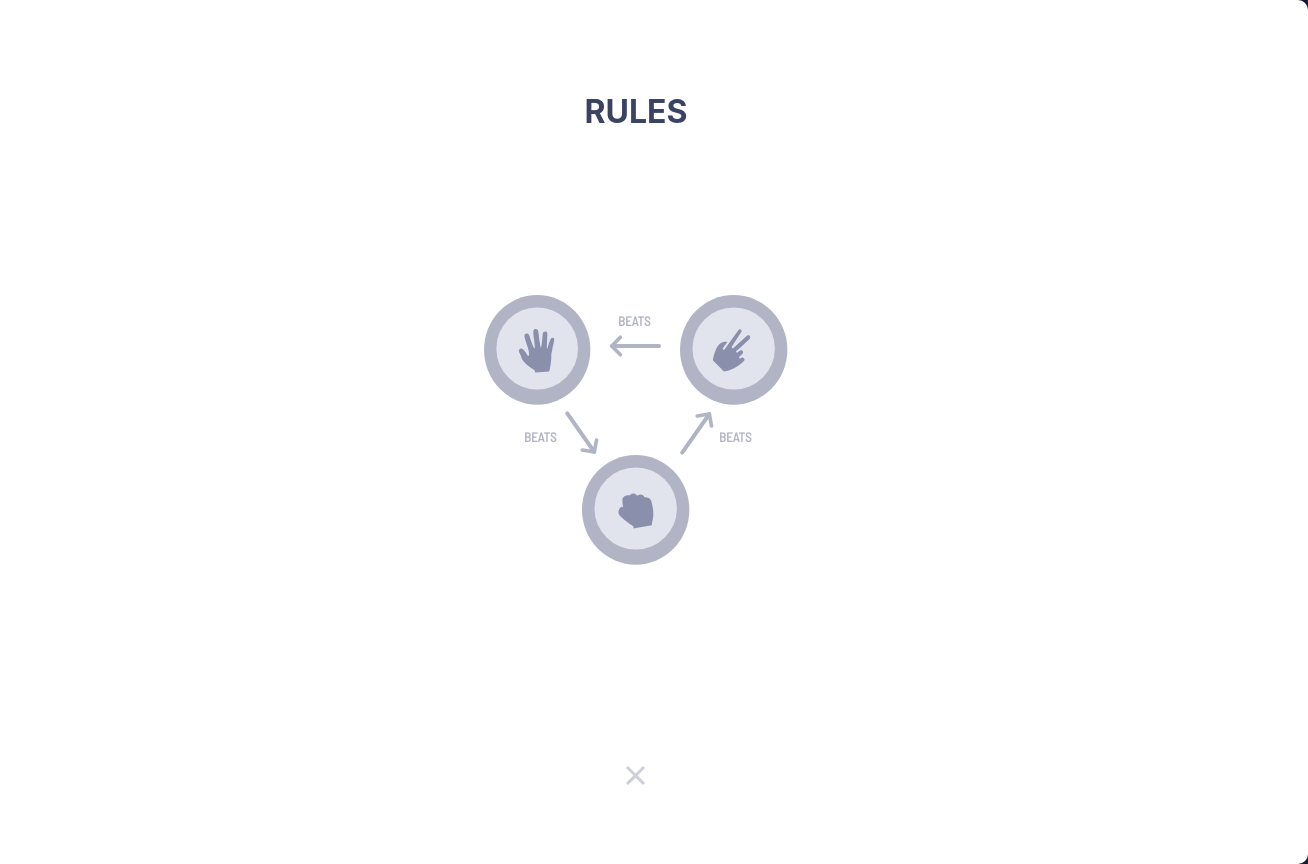
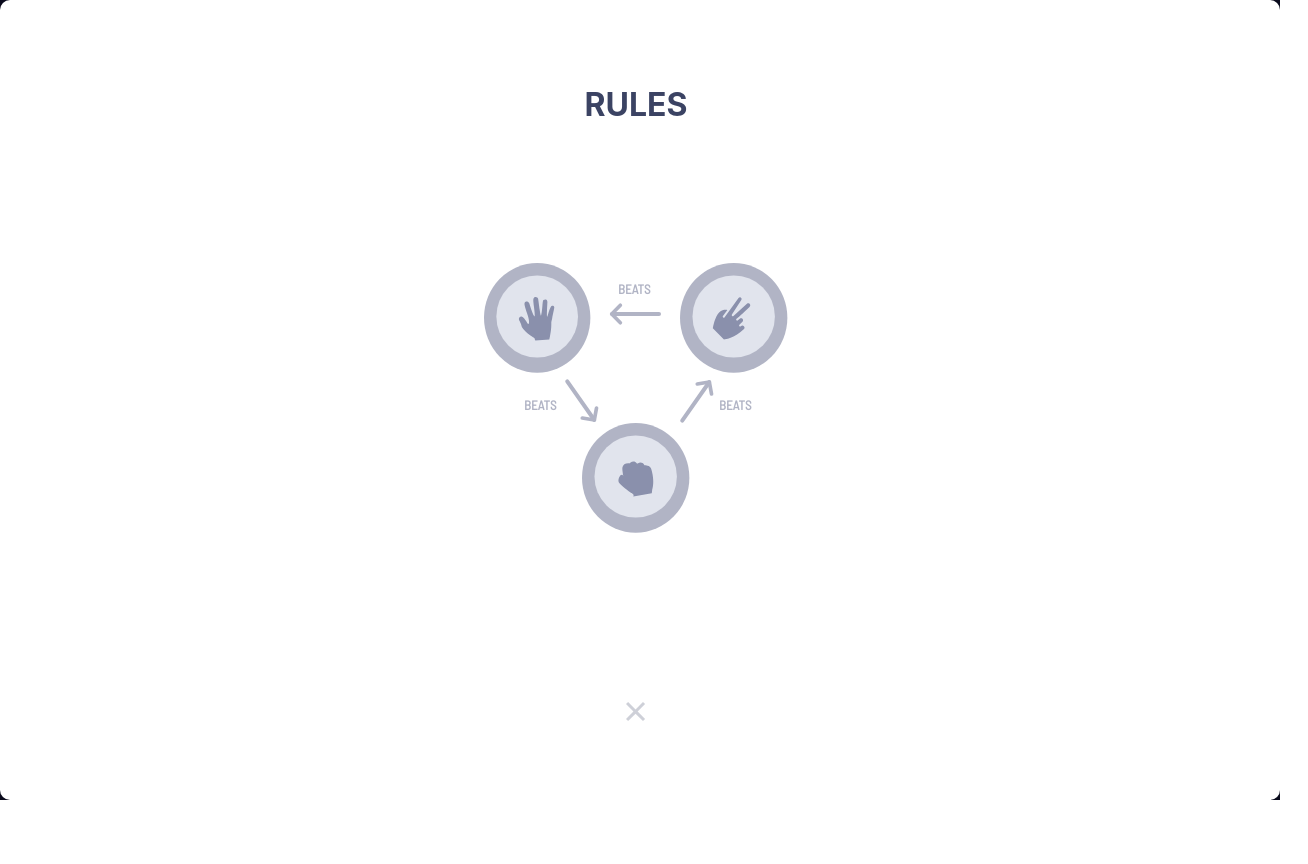
Before and after one commit to djblackett/rock-paper-scissors-react, a React (Create React App) app: page / in a window 1280 px wide. Both pictures are taken after a click on the button "RULES". Shown: the whole page, 1308 px wide, since content can reach past the window. After the commit the page ends 800 px from the top, so only its background shows below. Built offline with nearby package versions, Linux system fonts and the light colour scheme.

Commit message:
fix stuff

```diff
--- a/src/App.css
+++ b/src/App.css
@@ -1,15 +1,22 @@
 @import url("https://fonts.googleapis.com/css2?family=Barlow+Semi+Condensed&display=swap");
 @import url("./normalize.css");
+
+* {
+  box-sizing: border-box;
+}
 
 html {
   height: 100%;
   width: 100%;
   margin: 0;
   padding: 0;
+  overflow-x: hidden;
   font-family: "Barlow Semi Condensed", sans-serif;
 }
 
 body {
+  right: 0;
+  bottom: 0;
   box-sizing: border-box;
   min-height: 100%;
   height: 100%;
@@ -30,7 +37,7 @@ body {
   box-sizing: border-box;
   height: 100%;
   /* max-height: 900px; */
-  width: 100vw;
+  width: 100%;
   margin: 0;
   padding: 0;
   overflow-x: hidden;
--- a/src/App.js
+++ b/src/App.js
@@ -24,7 +24,7 @@ const Overlay = styled.div`
 const RulesButton = styled.button`
   align-self: center;
   margin-bottom: 3em;
-
+  margin-top: 2rem;
   padding: 0.3em 1.9em;
   background-color: transparent;
   border: 2px solid white;
@@ -34,6 +34,15 @@ const RulesButton = styled.button`
   text-align: center;
   transition: all 0.5s ease-in;
   justify-self: center;
+
+  &:hover {
+    /* background-color: magenta; */
+    transform: scale(1.3);
+  }
+
+  &:focus {
+    transform: scale(1.3);
+  }
 
   @media (min-width: 1300px) {
     align-self: flex-end;
@@ -106,7 +115,7 @@ function App() {
       )}
 
       {/* Standard attribution for Front End Mentor projects */}
-
+       {/* <Attribution /> */}
       </div>
   );
 }
--- a/src/components/CircleHand.jsx
+++ b/src/components/CircleHand.jsx
@@ -3,11 +3,12 @@ import { animated, useSpring } from "react-spring";
 import styled from "styled-components";
 import { AppContext } from "../App";
 
-const OuterCircle = styled.div`
+const OuterCircle = styled.button`
   height: 150px;
   width: 150px;
   max-width: 225px;
   max-height: 225px;
+  border: none;
   border-radius: 50%;
   display: flex;
   justify-content: center;
@@ -15,6 +16,15 @@ const OuterCircle = styled.div`
   position: relative;
   /* z-index: 5; */
   transform: translateY(-5px);
+  transition: all 0.3s;
+
+  &:hover {
+    transform: scale(1.2);
+  }
+
+  &:focus {
+    transform: scale(1.2);
+  }
 `;
 
 const InnerCircle = styled.div`
--- a/src/components/GameResults.jsx
+++ b/src/components/GameResults.jsx
@@ -61,12 +61,43 @@ const PlayerWrapper = styled.div`
 `;
 
 const WinnerGradient = styled(animated.div)`
-  background-image: radial-gradient(hsl(214, 47%, 23%), hsl(237, 49%, 15%));
-  height: 500px;
-  width: 500px;
+  /* background-image: radial-gradient(hsl(214, 47%, 23%), hsl(237, 49%, 15%)); */
+  /* display: initial; */
+
+  /* Permalink - use to edit and share this gradient: https://colorzilla.com/gradient-editor/#b7deed+0,71ceef+50,21b4e2+51,b7deed+100;Shape+1+Style */
+  background: rgb(183, 222, 237); /* Old browsers */
+  background: -moz-radial-gradient(
+    center,
+    ellipse cover,
+    rgba(183, 222, 237, 1) 0%,
+    rgba(113, 206, 239, 1) 50%,
+    rgba(33, 180, 226, 1) 51%,
+    rgba(183, 222, 237, 1) 100%
+  ); /* FF3.6-15 */
+  background: -webkit-radial-gradient(
+    center,
+    ellipse cover,
+    rgba(183, 222, 237, 1) 0%,
+    rgba(113, 206, 239, 1) 50%,
+    rgba(33, 180, 226, 1) 51%,
+    rgba(183, 222, 237, 1) 100%
+  ); /* Chrome10-25,Safari5.1-6 */
+  background: radial-gradient(
+    ellipse at center,
+    rgba(183, 222, 237, 1) 0%,
+    rgba(113, 206, 239, 1) 50%,
+    rgba(33, 180, 226, 1) 51%,
+    rgba(183, 222, 237, 1) 100%
+  ); /* W3C, IE10+, FF16+, Chrome26+, Opera12+, Safari7+ */
+  filter: progid:DXImageTransform.Microsoft.gradient( startColorstr='#b7deed', endColorstr='#b7deed',GradientType=1 ); /* IE6-9 fallback on horizontal gradient */
+
+  height: 450px;
+  width: 450px;
+  /* height: 0;
+  width: 0; */
   border-radius: 50%;
   position: absolute;
-  transition: all 0.5s ease-in;
+  transition: all 2s;
   z-index: -50 !important;
   grid-area: 1 / 1 / 2 / 2;
 
@@ -74,6 +105,32 @@ const WinnerGradient = styled(animated.div)`
     grid-area: 2 / 1 / 3 / 2;
   }
 `;
+
+// const WinnerGradient = styled(animated.img)`
+//   height: 450px;
+//   width: 450px;
+//   /* height: 0;
+//   width: 0; */
+//   border-radius: 50%;
+//   position: absolute;
+
+//   z-index: -50 !important;
+//   grid-area: 1 / 1 / 2 / 2;
+//   /* opacity: 0.5; */
+//   -webkit-transition: opacity 1s ease-in-out;
+//   -moz-transition: opacity 1s ease-in-out;
+//   -o-transition: opacity 1s ease-in-out;
+//   transition: opacity 1s ease-in-out;
+
+//   @media (min-width: 1300px) {
+//     grid-area: 2 / 1 / 3 / 2;
+//   }
+// `;
+
+WinnerGradient.defaultProps = {
+  src:
+    process.env.PUBLIC_URL + "/images/milad-fakurian-bexwsdM5BCw-unsplash.jpg",
+};
 
 const HousePlaceholder = styled.div`
   height: 120px;
@@ -123,14 +180,16 @@ function GameResults() {
 
   return (
     <GameResultsContainer style={props}>
-      <PlayerWrapper>
+      <PlayerWrapper style={{ zIndex: winner === "player" ? -10 : 0 }}>
         <Text>YOU PICKED</Text>
 
         <Delayed waitBeforeShow={4200}>
           <WinnerGradient
             style={{
-              opacity: winner === "player" ? 1 : 0,
+              // props,
+              // opacity: winner === "player" ? 1 : 0,
               display: winner === "player" ? "initial" : "none",
+              // backgroundSize: winner === "player" ? "100%" : "0",
             }}
           />
         </Delayed>
@@ -145,7 +204,7 @@ function GameResults() {
         />
       </Delayed>
 
-      <PlayerWrapper>
+      <PlayerWrapper style={{ zIndex: winner === "house" ? -10 : 0 }}>
         <Text>THE HOUSE PICKED</Text>
         <HousePlaceholderTransparentWrapper>
           <HousePlaceholder />
@@ -156,9 +215,10 @@ function GameResults() {
         <Delayed waitBeforeShow={4200}>
           <WinnerGradient
             style={{
-              opacity: winner === "house" ? 1 : 0,
+              // props,
+              // opacity: winner === "house" ? 1 : 0,
               display: winner === "house" ? "initial" : "none",
-              zIndex: -50,
+              // backgroundSize: winner === "house" ? "450px" : "2px",
             }}
           />
         </Delayed>
--- a/src/components/Rules.jsx
+++ b/src/components/Rules.jsx
@@ -2,7 +2,6 @@ import React from "react";
 import styled from "styled-components";
 import { useContext } from "react";
 import { AppContext } from "../App";
-
 
 // I recommend keeping the SVG definitions folded
 
@@ -30,8 +29,8 @@ const RulesContainer = styled.section`
     top: 50%;
     left: 50%;
     transform: translate(-50%, -50%);
-    width: 330px;
-    height: 330px;
+    width: 500px;
+    height: 400px;
     justify-content: space-between;
     text-align: left;
   }
@@ -50,8 +49,9 @@ const Title = styled.h1`
   }
 `;
 
-
-const CloseButtonWrapper = styled.div`
+const CloseButtonWrapper = styled.div.attrs({
+  tabIndex: 1,
+})`
   height: 3em;
   width: 3em;
   z-index: 2;
@@ -61,11 +61,23 @@ const CloseButtonWrapper = styled.div`
   position: absolute;
   bottom: 2em;
   grid-area: 3 / 2 / 4 / 3;
+  transition: all 0.3s;
+
+  &:focus {
+    transform: scale(1.2);
+    border: 3px dotted black;
+  }
+
+  &:hover {
+    transform: scale(1.2);
+    border: 3px dotted black;
+  }
 
   @media (min-width: 1300px) {
     position: initial;
     bottom: initial;
     grid-area: 1 / 3 / 2 / 4;
+    justify-self: end;
   }
 `;
 
@@ -73,6 +85,7 @@ const RulesSVGWrapper = styled.div`
   grid-area: 2 / 1 / 3 / 4;
 
   @media (min-width: 1300px) {
+    margin-top: 6rem;
   }
 `;
 
@@ -236,6 +249,11 @@ const CloseIcon = (
 function Rules() {
   const rules = useContext(AppContext);
 
+  function toggleOnEnter(e) {
+    if (e.key === "Enter") {
+      rules.toggleFunction();
+    }
+  }
   return (
     <RulesContainer
       style={{
@@ -243,9 +261,12 @@ function Rules() {
         opacity: rules.isVisible ? 1 : 0,
       }}
     >
-
       <Title>RULES</Title>
-      <CloseButtonWrapper onClick={rules.toggleFunction}>
+      <CloseButtonWrapper
+        onClick={rules.toggleFunction}
+        tabindex="0"
+        onKeyDown={toggleOnEnter}
+      >
         {CloseIcon}
       </CloseButtonWrapper>
       <RulesSVGWrapper>{RulesSVG}</RulesSVGWrapper>
--- a/src/components/Winner.jsx
+++ b/src/components/Winner.jsx
@@ -13,7 +13,7 @@ const WinnerContainer = styled(animated.div)`
   justify-content: center;
   margin: 0 1.5em;
   height: 150px;
-  transition: all 0.5s ease-in;
+  transition: all 0.5s;
   min-width: 20ch;
   max-width: 40%;
   z-index: 15;
@@ -45,8 +45,15 @@ const PlayAgain = styled.button`
   font-size: 12px;
   min-width: 20ch;
   font-weight: 700;
-  :hover {
+  transition: all 0.3s;
+
+  &:hover {
     color: orange;
+    transform: scale(1.3);
+  }
+
+  &:focus {
+    transform: scale(1.3);
   }
 `;
 
```
Also changed, not shown: public/images/milad-fakurian-bexwsdM5BCw-unsplash.jpg (added).
